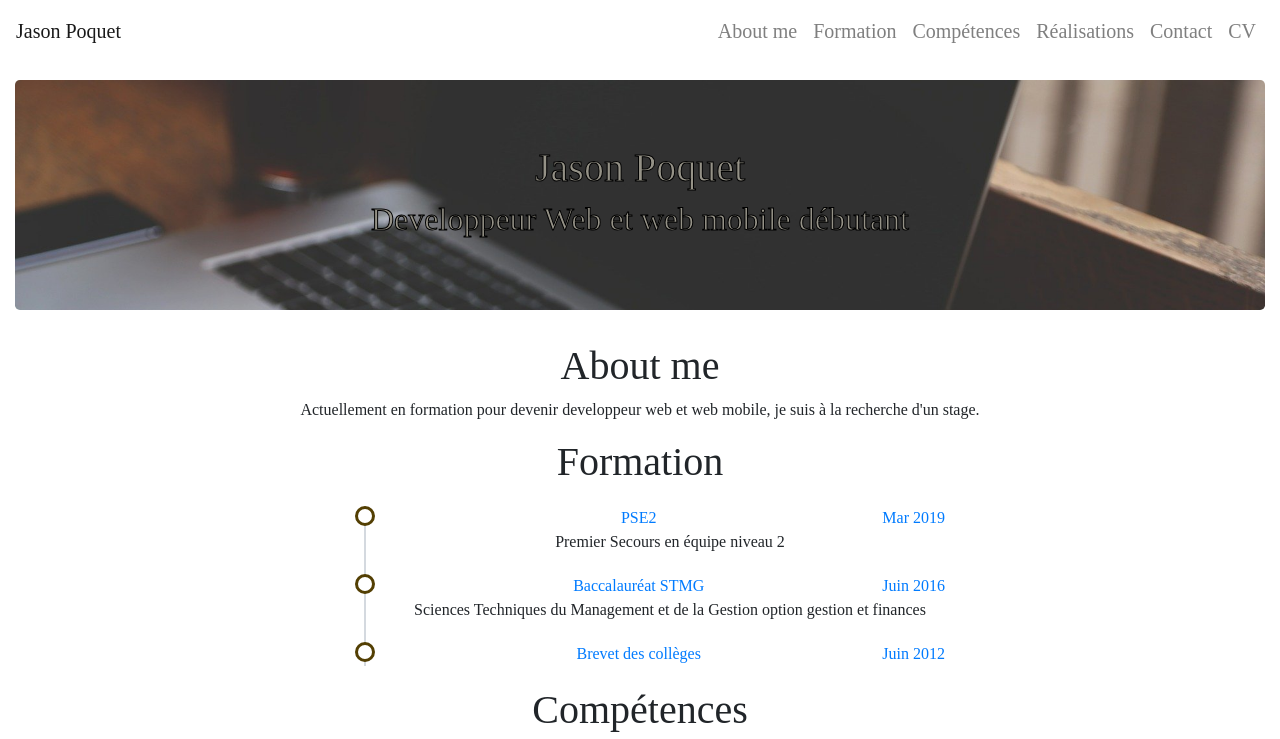
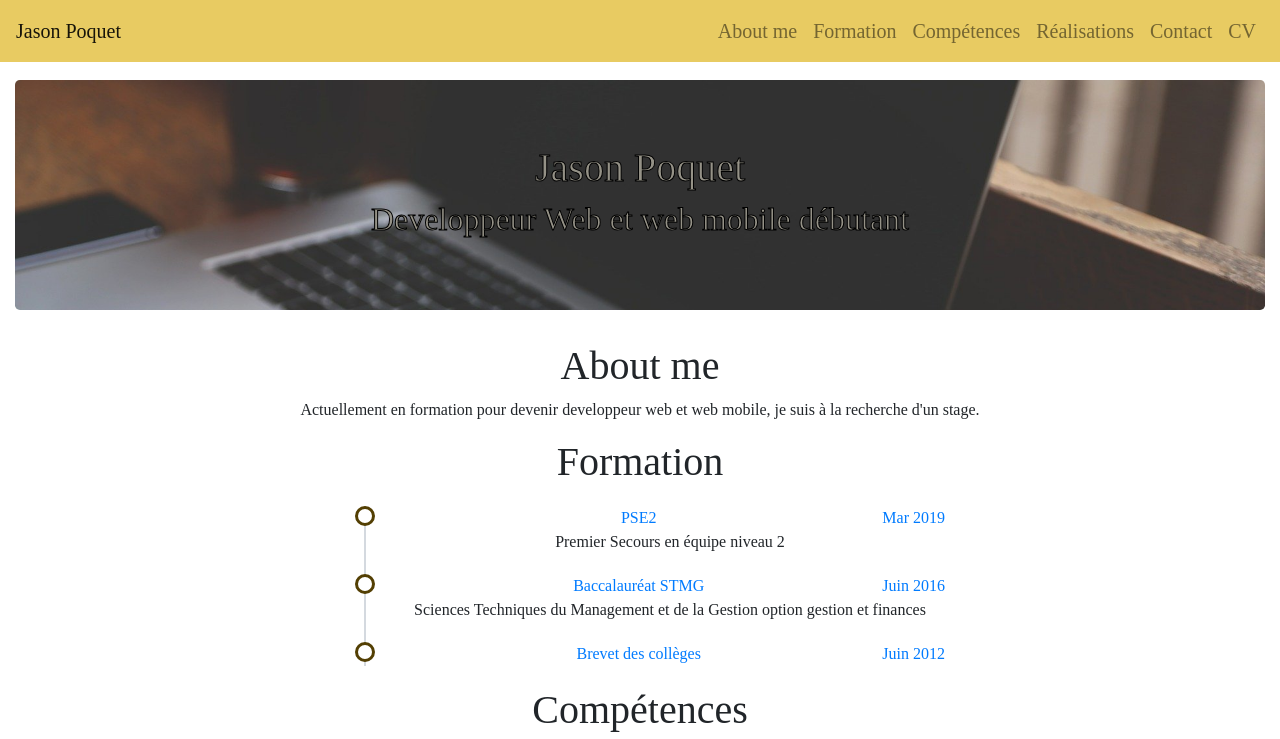
Before and after one commit to jasonpoquet/CV, a plain HTML site: page index.html in a window 1280 px wide. Shown: the top 739 px of the page. Drawn offline with nearby package versions, Linux system fonts and the light colour scheme.

Commit message:
Modification CV

```diff
--- a/css/style.css
+++ b/css/style.css
@@ -3,7 +3,7 @@ body{
     background-color: transparent;
 }
 nav{
-    background-color: ;
+    background-color: #e8cb62;
     font-size: 20px;
 }
 .legende{
```
